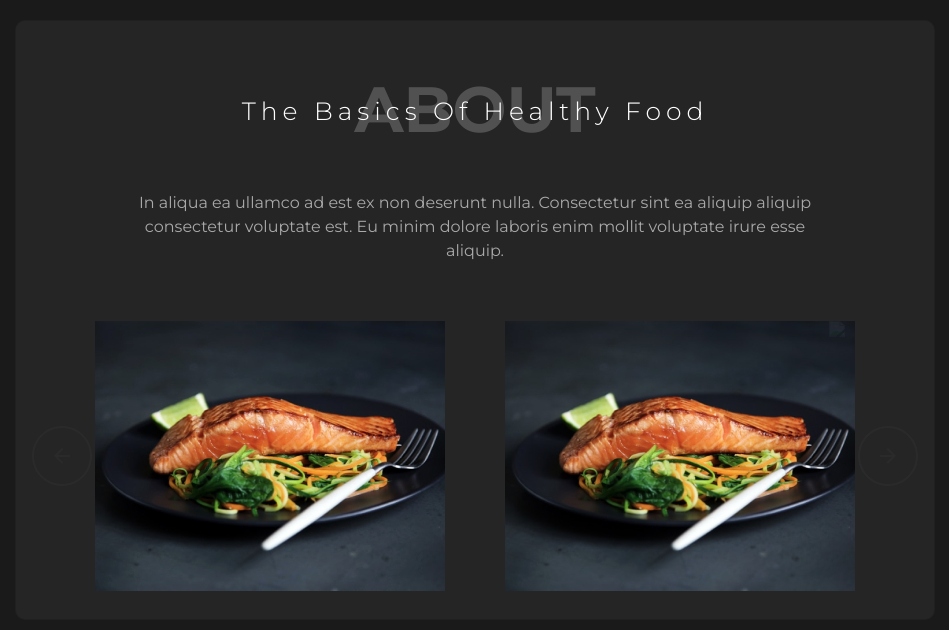
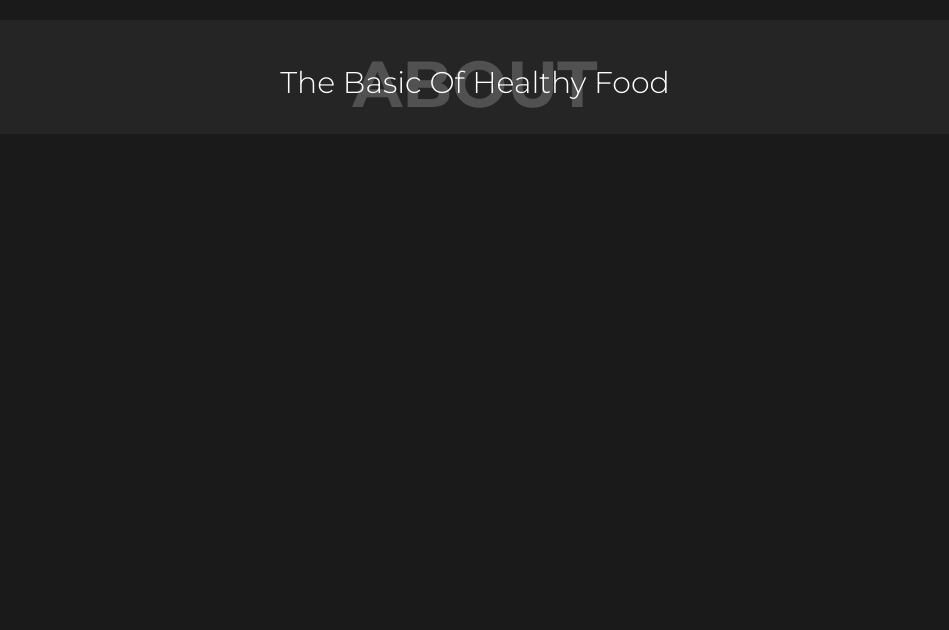
Before and after one commit to willykurniawan01/Belajar-SASS, a plain HTML site: page index.html in a window 1280 px wide. Shown: the part 840-1470 px from the top of the page, without its empty margins (165-1114 px from the left). Drawn offline with nearby package versions, Linux system fonts and the light colour scheme.

Commit message:
membuat section about

```diff
--- a/index.html
+++ b/index.html
@@ -85,63 +85,20 @@
         </div>
     </section>
 
-
-    <!-- section about -->
     <section class="about">
         <div class="container">
-            <div class="row justify-content-center">
-                <div class="col-10">
-                    <div class="card">
-                        <div class="card-body">
-                            <div class="card-title">
-                                <h1>About</h1>
-                                <h5>The Basics Of Healthy Food</h5>
-                            </div>
-                            <div class="card-text">
-                                In aliqua ea ullamco ad est ex non deserunt nulla. Consectetur sint ea aliquip
-                                aliquip
-                                consectetur voluptate est. Eu minim dolore laboris enim mollit voluptate irure
-                                esse
-                                aliquip.
-                            </div>
-                            <div id="carouselExampleFade" class="carousel slide carousel-fade" data-ride="carousel">
-                                <div class="carousel-inner">
-                                    <div class="carousel-item active">
-                                        <div class="row justify-content-center">
-                                            <div class="col-10 d-flex justify-content-between">
-                                                <img src="img/1.jpg" class="img-fluid" alt="...">
-                                                <img src="img/1.jpg" class="img-fluid" alt="...">
-                                            </div>
-                                        </div>
-                                    </div>
-                                    <div class="carousel-item">
-                                        <div class="row justify-content-center">
-                                            <div class="col-10 d-flex justify-content-between">
-                                                <img src="img/1.jpg" class="img-fluid" alt="...">
-                                                <img src="img/2.jpg" class="img-fluid" alt="...">
-                                            </div>
-                                        </div>
-                                    </div>
-                                </div>
-                                <a class="carousel-control-prev" href="#carouselExampleFade" role="button"
-                                    data-slide="prev">
-                                    <img src="img/left.png" alt="">
-
-                                </a>
-                                <a class="carousel-control-next" href="#carouselExampleFade" role="button"
-                                    data-slide="next">
-                                    <img src="img/right.png" alt="">
-
-                                </a>
-                            </div>
+            <div class="row row-about">
+                <div class="col-12 col-about">
+                    <div class="row row-heading">
+                        <div class="col-10">
+                            <h1>About</h1>
+                            <h6>The Basic Of Healthy Food</h6>
                         </div>
                     </div>
                 </div>
             </div>
         </div>
     </section>
-    <!-- section about -->
-
 
 
     <!-- CSS only -->
--- a/scss/style.scss
+++ b/scss/style.scss
@@ -13,6 +13,7 @@ $light-grey:#737373;
 body{
     font-family: $font !important;
     background-color: $black !important;
+    height: 3000px;
 }
 
 section.start{
@@ -103,62 +104,40 @@ section.start{
 }
 // section start
 
-
 // section about
     section.about{
-        .card{
-            height:600px ;
-            width: 100%;
+        margin-top: -220px;
+            .container{
+                .row-about{
+                        justify-content: center;
+                   .col-about{
+                    position: relative;
+                    padding:25px 25px;
                     background-color: $dark-grey;
-            margin-top: -220px;
-            border-radius: 10px;
-
-            .card-body{
-                position: relative;
-                .card-title{
+                    border-radius: 5px;
+                        .row-heading{
+                            justify-content: center;
+                            color: $secondary-color;
+                            h1{
+                                font-size: 65px;
+                                font-weight: 700;
+                                text-transform: uppercase;
+                                text-align: center;
+                                opacity: .2;
                                 position: absolute;
-                    top: 50px;
                                 left: 0;
                                 right: 0;
-                    h1{
-                        color: $secondary-color;
-                        font-size: 4em;
-                        text-align: center;
-                        text-transform: uppercase;
-                        font-weight: 700;
-                        opacity: .2;
                             }
 
-                h5{
-                    color: $secondary-color;
-                    letter-spacing: 5px;
+                            h6{
+                                margin-top: 20px;
                                 text-align: center;
-                    margin-top: -60px;
-                    font-size: 25px;
+                                font-size: 30px;
                                 font-weight: 300;
                             }
                         }
                    }
 
-        .card-text{
-            color: darkgrey;
-            margin-top: 150px;
-            text-align: center;
-            position: absolute;
-            left: 100px;
-            right: 100px;
-        }
-
-        .carousel{
-            position: absolute;
-            top: 300px;
-            width:100%;
-           left: 0;
-           right: 0;
-
-            .carousel-control-next,.carousel-control-prev{
-                width: 10%;
-            }
                 }
             }
     }
```
Also changed, not shown: css/style.css, 1 other file. Lines whose indentation alone changed are shown as unchanged.
